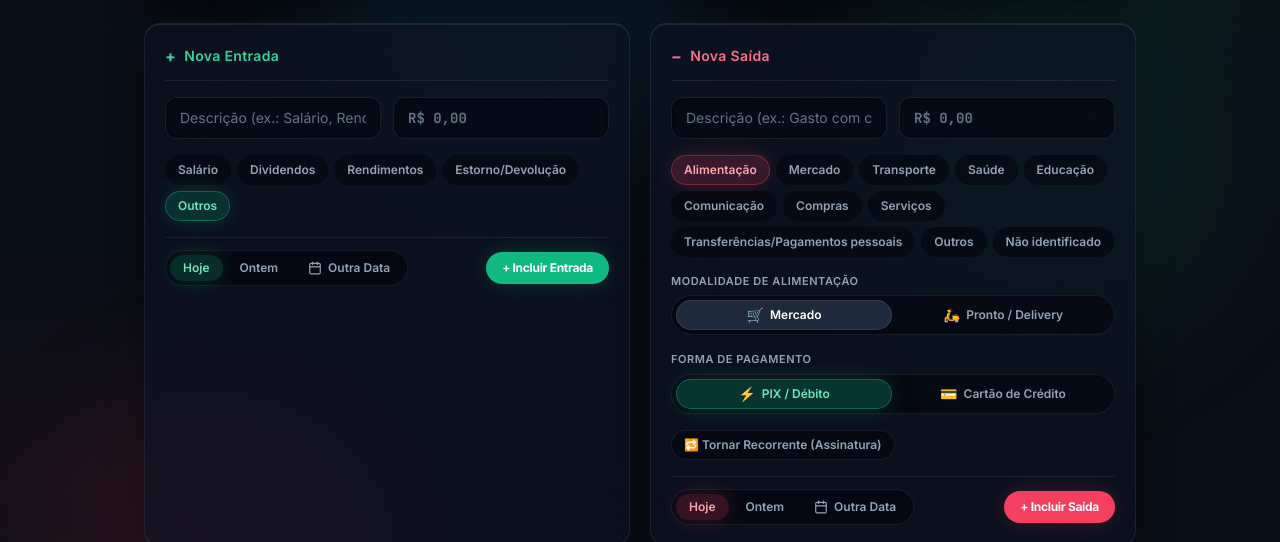
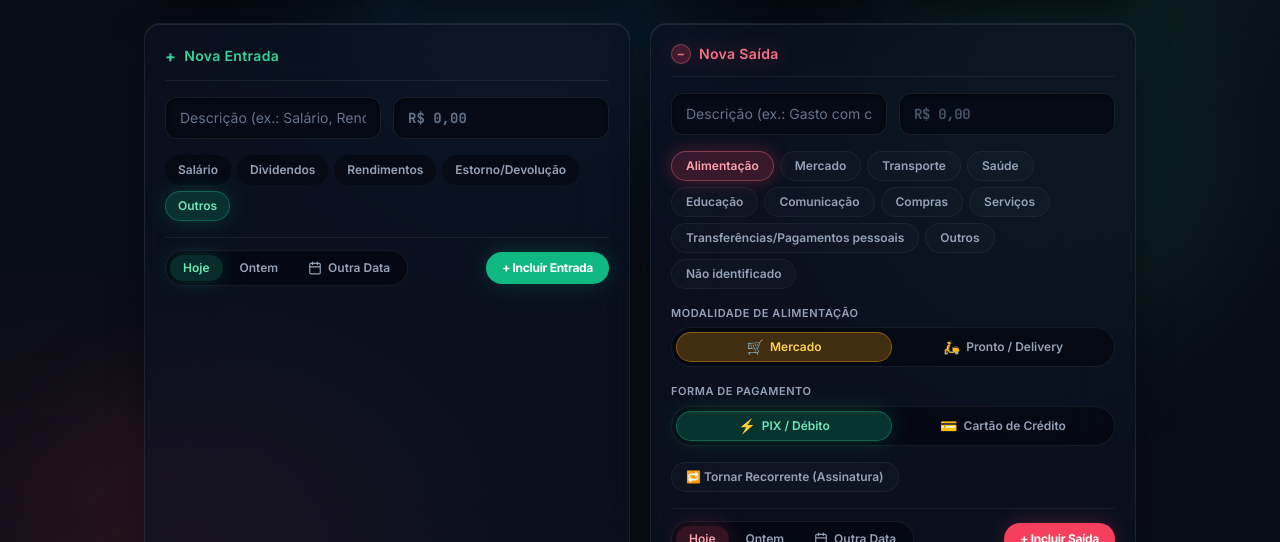
Before and after one commit to joaojorte/MoneyHub, a React (Vite) app: page / in a window 1280 px wide. Shown: the part 205-747 px from the top of the page. Built offline with nearby package versions, Linux system fonts and the light colour scheme; no server answers.

Commit message:
auto-sync: atualizar src/components/calculator/ExpenseForm.jsx

```diff
--- a/src/components/calculator/ExpenseForm.jsx
+++ b/src/components/calculator/ExpenseForm.jsx
@@ -102,10 +102,11 @@ export function ExpenseForm({ onAddExpense }) {
   };
 
   return (
-    <form onSubmit={handleSubmit} className="glass-panel p-4 sm:p-5 space-y-4">
-      <div className="flex items-center justify-between border-b border-border-subtle pb-3">
-        <h2 className="text-sm font-semibold tracking-wide text-rose-400 flex items-center gap-2">
-          <span className="text-base font-bold">−</span> Nova Saída
+    <form onSubmit={handleSubmit} className="glass-panel p-4 sm:p-5 space-y-4 border-rose-500/20 shadow-[inset_0_1px_0_0_rgba(251,113,133,0.15),0_16px_36px_-6px_rgba(0,0,0,0.55)]">
+      <div className="flex items-center justify-between border-b border-white/[0.06] pb-3">
+        <h2 className="text-sm font-semibold tracking-wide text-rose-400 flex items-center gap-2 drop-shadow-[0_0_10px_rgba(244,63,94,0.4)]">
+          <span className="w-5 h-5 rounded-full bg-rose-500/20 border border-rose-400/40 flex items-center justify-center text-xs font-bold leading-none">−</span>
+          <span>Nova Saída</span>
         </h2>
       </div>
 
@@ -123,22 +124,22 @@ export function ExpenseForm({ onAddExpense }) {
           placeholder="R$ 0,00"
           value={valor}
           onChange={(e) => setValor(e.target.value)}
-          className="glass-input px-3.5 py-2.5 text-sm font-mono font-bold tabular-nums"
+          className="glass-input px-3.5 py-2.5 text-sm font-mono font-bold tabular-nums tracking-tight text-rose-300 placeholder:text-slate-600"
           required
         />
       </div>
 
-      {/* Segmented Chips de Categoria */}
+      {/* Segmented Chips de Categoria em Formato de Pílula */}
       <div className="flex flex-wrap gap-1.5">
         {CATEGORIAS_SAIDA.map((cat) => (
           <button
             key={cat}
             type="button"
             onClick={() => setCategoria(cat)}
-            className={`px-3 py-1.5 rounded-full text-xs font-semibold transition-all duration-200 select-none ${
+            className={`px-3.5 py-1.5 rounded-full text-xs font-semibold transition-all duration-200 select-none border ${
               categoria === cat
-                ? 'bg-rose-500/20 text-rose-300 border border-rose-500/40 shadow-glow-expense'
-                : 'text-slate-400 hover:text-white bg-surface-inset border border-transparent'
+                ? 'bg-rose-500/20 text-rose-300 border-rose-400/40 shadow-[0_0_18px_rgba(244,63,94,0.3)] font-bold'
+                : 'text-slate-400 hover:text-slate-200 bg-white/[0.02] border-white/[0.05] hover:bg-white/[0.06] hover:border-white/[0.1]'
             }`}
           >
             {cat}
@@ -165,6 +166,7 @@ export function ExpenseForm({ onAddExpense }) {
           label="Modalidade de Alimentação"
           value={isDelivery ? 'delivery' : 'mercado'}
           onChange={(v) => setIsDelivery(v === 'delivery')}
+          accent="brand"
           options={[
             { value: 'mercado', label: 'Mercado', icon: '🛒' },
             { value: 'delivery', label: 'Pronto / Delivery', icon: '🛵' }
@@ -187,7 +189,7 @@ export function ExpenseForm({ onAddExpense }) {
         ]}
       />
 
-      {/* Toggles discretos de Frequência */}
+      {/* Toggles discretos de Frequência em formato de pílula */}
       <div className="flex flex-wrap items-center gap-2">
         <button
           type="button"
@@ -195,10 +197,10 @@ export function ExpenseForm({ onAddExpense }) {
             setIsRecorrente(!isRecorrente);
             if (!isRecorrente) setIsParcelado(false);
           }}
-          className={`px-3 py-1.5 rounded-full text-xs font-semibold border transition-all select-none ${
+          className={`px-3.5 py-1.5 rounded-full text-xs font-semibold border transition-all select-none ${
             isRecorrente
-              ? 'bg-purple-500/20 text-purple-300 border-purple-500/40 shadow-sm'
-              : 'text-slate-400 border-border-subtle hover:text-white bg-surface-inset'
+              ? 'bg-purple-500/20 text-purple-300 border-purple-400/40 shadow-[0_0_16px_rgba(168,85,247,0.3)] font-bold'
+              : 'text-slate-400 border-white/[0.06] hover:text-slate-200 bg-white/[0.02] hover:bg-white/[0.05]'
           }`}
         >
           🔁 Tornar Recorrente (Assinatura)
@@ -211,10 +213,10 @@ export function ExpenseForm({ onAddExpense }) {
               setIsParcelado(!isParcelado);
               if (!isParcelado) setIsRecorrente(false);
             }}
-            className={`px-3 py-1.5 rounded-full text-xs font-semibold border transition-all select-none ${
+            className={`px-3.5 py-1.5 rounded-full text-xs font-semibold border transition-all select-none ${
               isParcelado
-                ? 'bg-amber-500/20 text-amber-300 border-amber-500/40 shadow-sm'
-                : 'text-slate-400 border-border-subtle hover:text-white bg-surface-inset'
+                ? 'bg-amber-500/20 text-amber-300 border-amber-400/40 shadow-[0_0_16px_rgba(245,158,11,0.3)] font-bold'
+                : 'text-slate-400 border-white/[0.06] hover:text-slate-200 bg-white/[0.02] hover:bg-white/[0.05]'
             }`}
           >
             💳 Parcelar
@@ -235,7 +237,7 @@ export function ExpenseForm({ onAddExpense }) {
           />
 
           {isParcelado && (
-            <div className="flex items-center justify-between gap-2 px-3.5 py-1.5 bg-surface-inset border border-amber-500/30 rounded-xl">
+            <div className="flex items-center justify-between gap-2 px-4 py-2 bg-[#04070F]/70 backdrop-blur-md border border-amber-400/30 shadow-[0_0_16px_rgba(245,158,11,0.15)] rounded-full">
               <span className="text-xs font-semibold text-slate-300">Parcelamento:</span>
               <div className="flex items-center gap-1.5">
                 <input
@@ -244,9 +246,9 @@ export function ExpenseForm({ onAddExpense }) {
                   max="72"
                   value={qtdParcelas}
                   onChange={(e) => setQtdParcelas(Math.max(2, parseInt(e.target.value, 10) || 2))}
-                  className="w-12 text-center font-mono font-bold bg-black/40 border border-white/10 rounded-lg py-0.5 text-white focus:outline-none focus:border-amber-400"
+                  className="w-12 text-center font-mono font-bold text-sm bg-black/60 border border-white/20 rounded-full py-0.5 text-amber-300 focus:outline-none focus:border-amber-400"
                 />
-                <span className="text-xs font-bold text-slate-400">x</span>
+                <span className="text-xs font-bold text-amber-400/80">x</span>
               </div>
             </div>
           )}
@@ -254,7 +256,7 @@ export function ExpenseForm({ onAddExpense }) {
       )}
 
       {/* Barra de Ações Inferior */}
-      <div className="flex flex-wrap items-center justify-between gap-3 pt-3 border-t border-border-subtle">
+      <div className="flex flex-wrap items-center justify-between gap-3 pt-3 border-t border-white/[0.06]">
         <DateChips
           opcao={dateChips.opcao}
           onSelectOpcao={dateChips.setOpcao}
```
